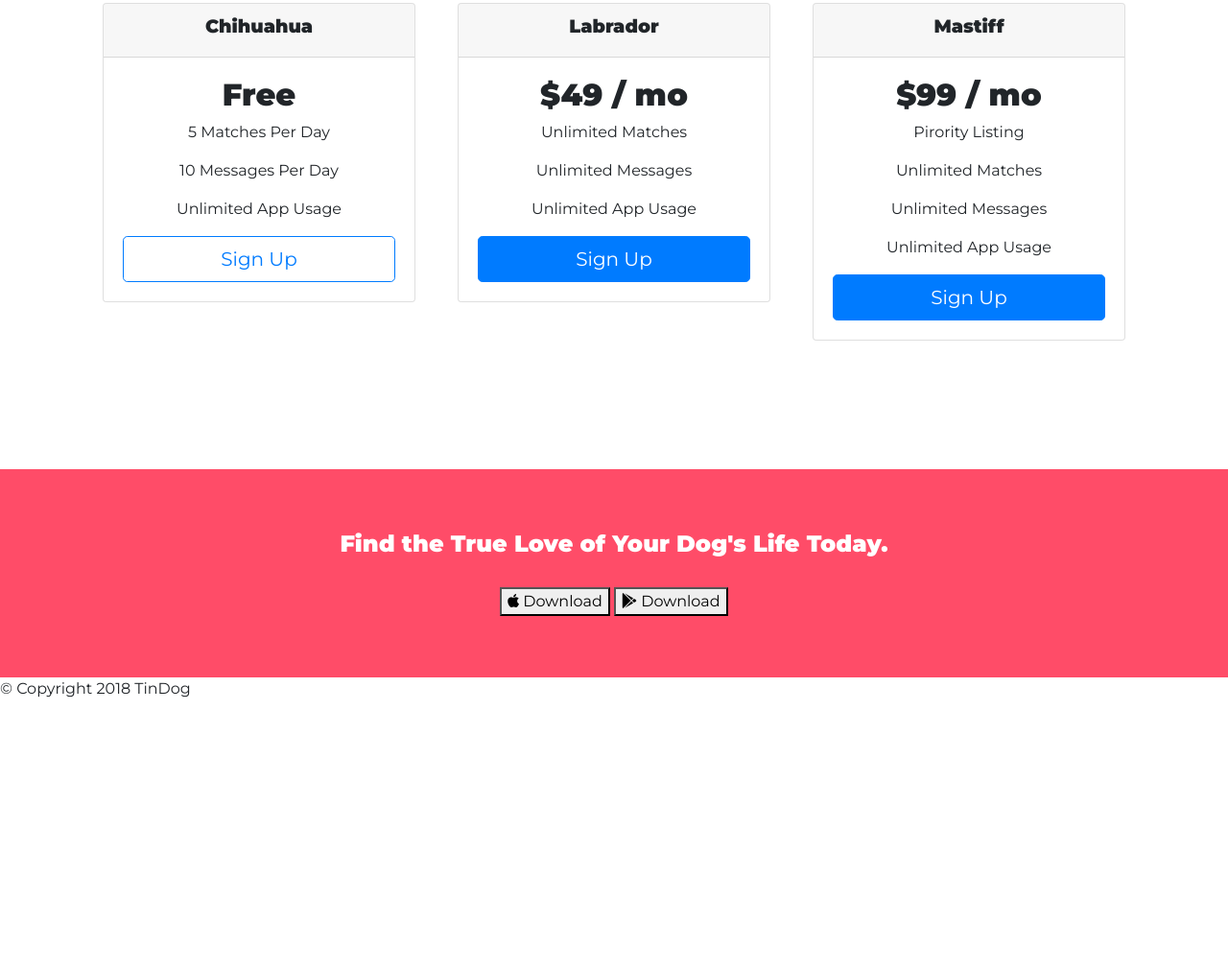
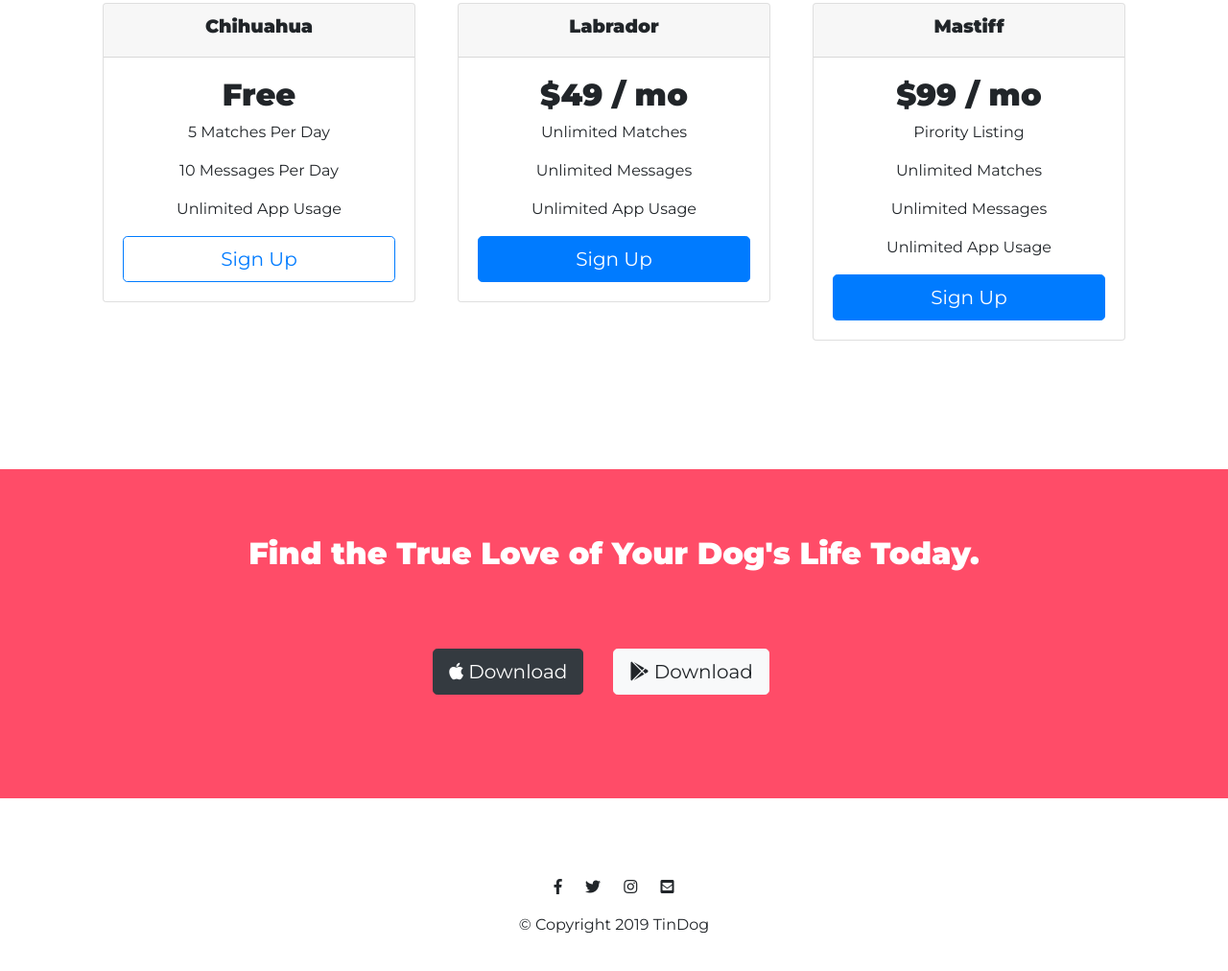
Before and after one commit to dwzd/DarwinZH, a plain HTML site: page index.html in a window 1280 px wide. Shown: the part 1746-2758 px from the top of the page at 96% size. Before the commit the page ends 2492 px from the top, so only its background shows below. Drawn offline with nearby package versions, Linux system fonts and the light colour scheme.

Commit message:
upload 2nd

```diff
--- a/css/styles.css
+++ b/css/styles.css
@@ -142,12 +142,21 @@ h3{
 #cta{
   background-color: #ff4c68;
   text-align: center;
-  padding: 5% 20%;
+  padding: 5% 15%;
 }
 #cta h3{
   color: #fff;
   font-family: "Montserrat";
-  font-weight: bold;
-  font-size: 1.5rem;
+  line-height: 1.5;
+  font-size: 2rem;
   margin-bottom: 30px;
 }
+
+/* footer */
+#footer{
+  text-align: center;
+  padding: 5% 15%;
+}
+.social-icon{
+  margin: 20px 10px;
+}
--- a/index.html
+++ b/index.html
@@ -32,13 +32,13 @@
         <div class="collapse navbar-collapse" id="navbarTogglerDemo02">
           <ul class="navbar-nav ml-auto mt-2 mt-lg-0">
             <li class="nav-item">
-              <a class="nav-link" href="#">Contact</a>
+              <a class="nav-link" href="#footer">Contact</a>
             </li>
             <li class="nav-item">
-              <a class="nav-link" href="#">Pricing</a>
+              <a class="nav-link" href="#pricing">Pricing</a>
             </li>
             <li class="nav-item">
-              <a class="nav-link" href="#" tabindex="-1" aria-disabled="true">Download</a>
+              <a class="nav-link" href="#cta" tabindex="-1" aria-disabled="true">Download</a>
             </li>
           </ul>
           <form class="form-inline my-2 my-lg-0">
@@ -199,8 +199,8 @@
   <section id="cta">
 
     <h3>Find the True Love of Your Dog's Life Today.</h3>
-    <button type="button"><i class="fab fa-apple"></i> Download</button>
-    <button type="button"><i class="fab fa-google-play"></i> Download</button>
+    <button type="button" class="download-btn btn btn-dark btn-lg"><i class="fab fa-apple"></i> Download</button>
+    <button type="button" class="download-btn btn btn-light btn-lg"><i class="fab fa-google-play"></i> Download</button>
 
   </section>
 
@@ -208,8 +208,11 @@
   <!-- Footer -->
 
   <footer id="footer">
-
-    <p>© Copyright 2018 TinDog</p>
+    <i class="social-icon fab fa-facebook-f"></i>
+    <i class="social-icon fab fa-twitter"></i>
+    <i class="social-icon fab fa-instagram"></i>
+    <i class="social-icon fas fa-envelope-square"></i>
+    <p>© Copyright 2019 TinDog</p>
 
   </footer>
 
```
